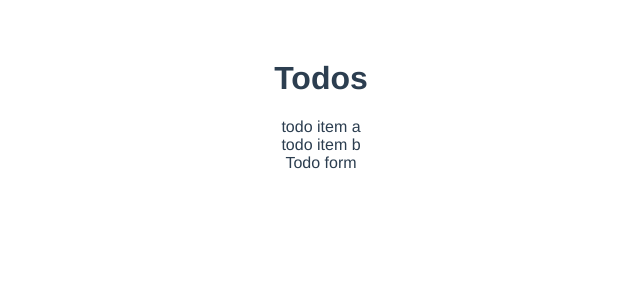
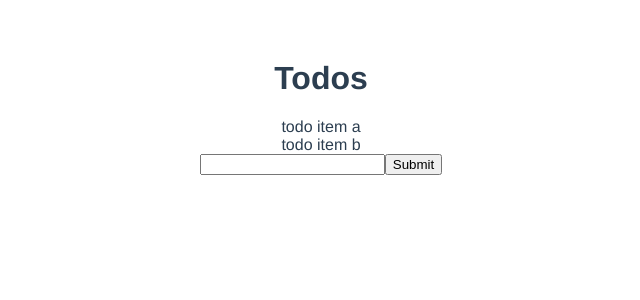
Before and after one commit to Juhi0326/first-vuex, a Vue app: page / in a window 1280 px wide. Shown: the top 300 px of the page, without its empty margins (319-959 px from the left). Built offline with nearby package versions, Linux system fonts and the light colour scheme.

Commit message:
create input field in TodoForm component

```diff
--- a/src/components/TodoForm.vue
+++ b/src/components/TodoForm.vue
@@ -1,6 +1,8 @@
 <template>
   <div>
-    Todo form
+    <input type="text" v-model="newToodoItem"/>
+    <button>Submit</button>
+
   </div>
 </template>
 
@@ -8,7 +10,11 @@
 
 
 export default {
-
+data () {
+    return {
+        newToodoItem: '',
+    }
+}
 };
 </script>
 
```
